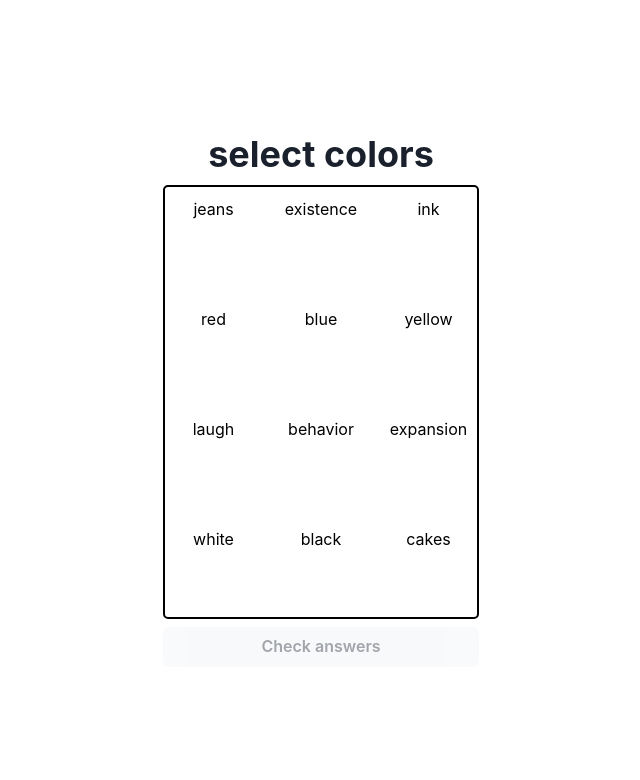
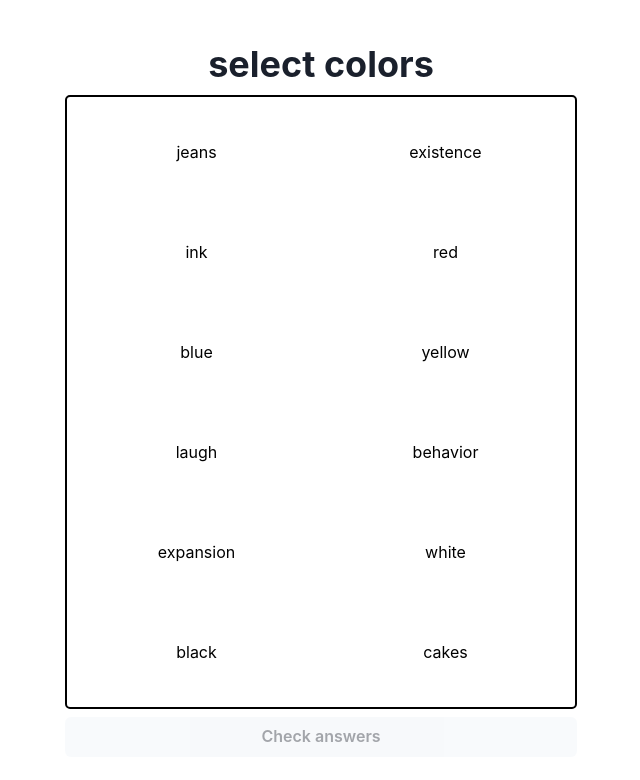
Before and after one commit to precel120/word-cloud, a React (Create React App) app: page /game in a window 1280 px wide. Shown: the top 780 px of the page, without its empty margins (319-959 px from the left). Built offline with nearby package versions, Linux system fonts and the light colour scheme.

Commit message:
Working text above answer

```diff
--- a/src/views/game-view/game.scss
+++ b/src/views/game-view/game.scss
@@ -1,28 +1,27 @@
 .wrapper {
     display: grid;
+    grid-template-columns: repeat(auto-fill, minmax(190px, 1fr));
+    grid-gap: 10px;
+    grid-auto-rows: minmax(90px, auto);
     border: black solid 2px;
     border-radius: 5px;
-    grid-template-columns: repeat(3, 1fr);
-    grid-gap: 10px;
-    grid-auto-rows: minmax(100px, auto);
-    // TODO: do something about it
-    div {
-        p {
-            margin: 10px;
-            text-align: center;
-            &:nth-child(2) {
-                grid-column: 3;
-                grid-row: 2/4;
-            }
-            &:nth-child(5) {
-                grid-column: 1 / 3;
-                grid-row: 1 / 3;
-            }
-            &:nth-child(#{random($limit: 5)}n + 1) {
-                grid-column-end: span 1;
-                grid-row-end: span 2;
-            }
-        }
+    padding: 10px;
+    width: 40vw;
+}
+
+.overlay {
+    display: flex;
+    position: relative;
+    flex-direction: column;
+    align-items: center;
+    margin: auto;
+    text-align: center;
+    justify-content: center;
+    cursor: pointer;
+    height: 40px;
+    & > p {
+        position: absolute;
+        top: -25px;
     }
 }
 
--- a/src/views/game-view/index.tsx
+++ b/src/views/game-view/index.tsx
@@ -125,7 +125,12 @@ const GameView = () => {
         <Heading textAlign="center">{question}</Heading>
         <Box className="wrapper">
           {allWords.map(({ word, color, selection }) => (
-            <Box key={word}>
+            <Box
+              key={word}
+              className="overlay"
+              color={color}
+              onClick={handleWordClick}
+            >
               {(() => {
                 if (selection === Selection.Correct) {
                   return <Text color={color}>Good</Text>;
@@ -135,9 +140,7 @@ const GameView = () => {
                   return null;
                 }
               })()}
-              <Text color={color} cursor="pointer" onClick={handleWordClick}>
-                {word}
-              </Text>
+              {word}
             </Box>
           ))}
         </Box>
```
